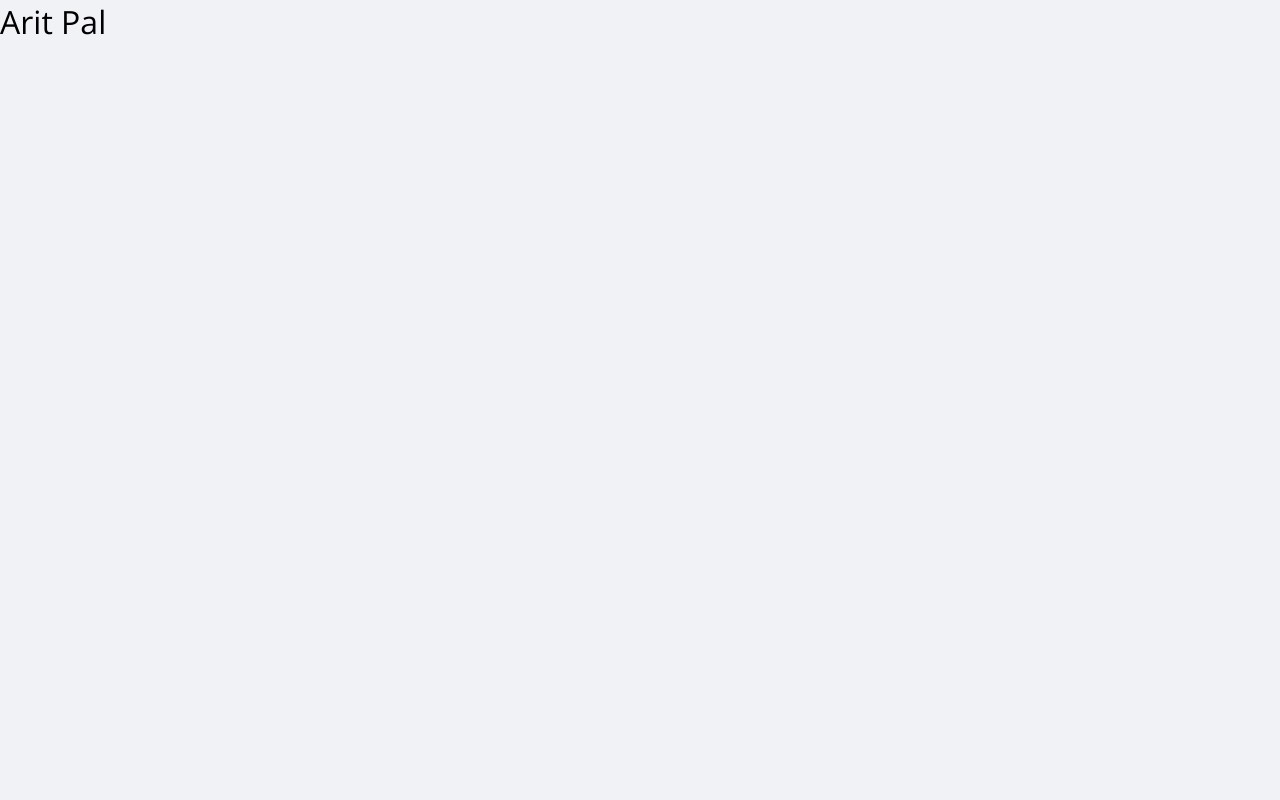
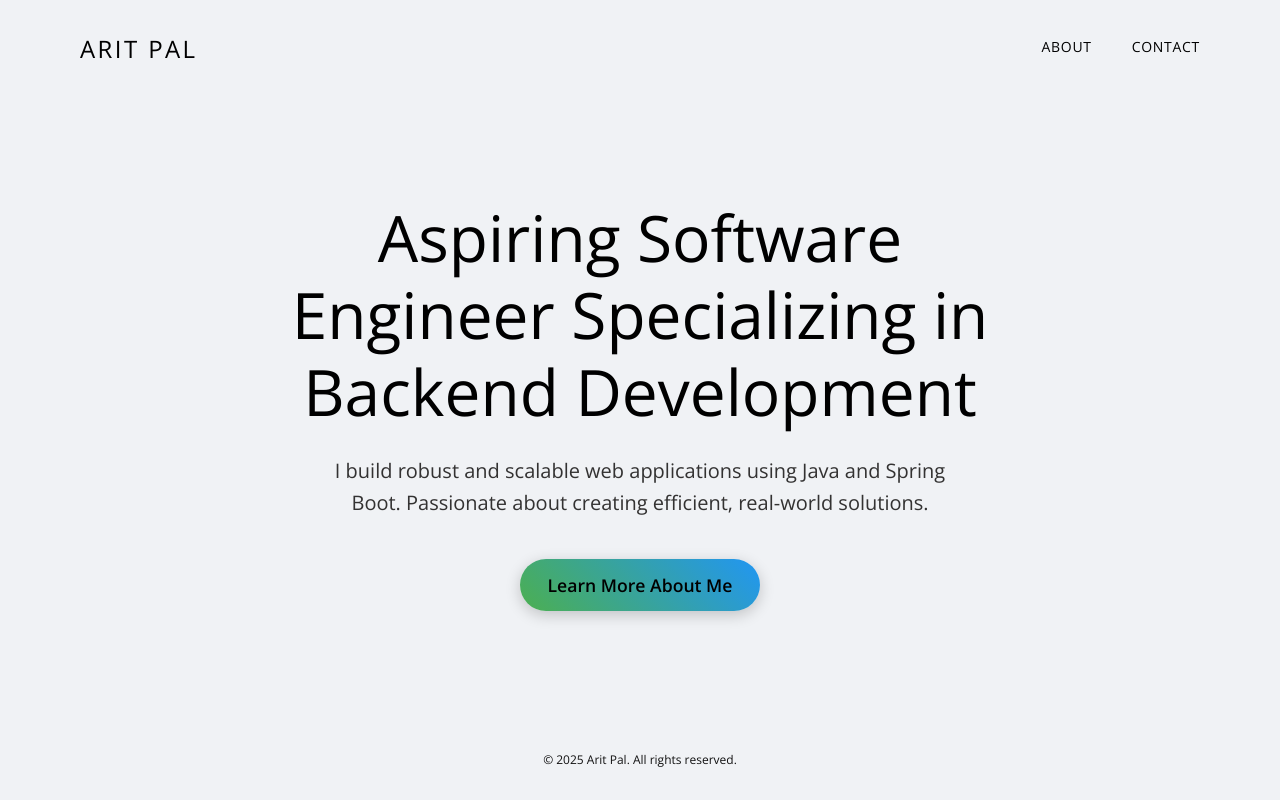
Before and after one commit to arit-pal/Personal-Website, a React (Vite) app: page / in a window 1280 px wide. Built offline with nearby package versions, Linux system fonts and the light colour scheme.

Commit message:
done: home page design

```diff
--- /dev/null
+++ b/src/pages/Home/Home.css
@@ -0,0 +1,187 @@
+body {
+    margin: 0;
+    background-color: #f0f2f5;
+    color: #121212;
+}
+
+a {
+    color: inherit;
+    text-decoration: none;
+}
+
+.home-page-container {
+    display: flex;
+    flex-direction: column;
+    min-height: 100vh;
+    box-sizing: border-box;
+}
+
+.header {
+    width: 100%;
+    padding: 2rem 1.5rem;
+    box-sizing: border-box;
+}
+
+.header-container {
+    display: flex;
+    justify-content: space-between;
+    align-items: center;
+    max-width: 1280px;
+    margin: 0 auto;
+}
+
+.brand-name {
+    font-size: 1.5rem;
+    font-weight: 700;
+    letter-spacing: 0.1em;
+}
+
+.navigation {
+    display: flex;
+    align-items: center;
+    gap: 1.5rem;
+    font-size: 0.875rem;
+    letter-spacing: 0.05em;
+    font-weight: 500;
+}
+
+.nav-link {
+    transition: color 0.3s ease;
+    padding-bottom: 0.25rem;
+}
+
+.nav-link:hover {
+    color: #333232;
+}
+
+.home-main-content {
+    flex-grow: 1;
+    display: flex;
+    align-items: center;
+    justify-content: center;
+    text-align: center;
+    padding: 4rem 1.5rem;
+    box-sizing: border-box;
+}
+
+.home-main-content-container {
+    max-width: 800px;
+    width: 100%;
+}
+
+.main-headline {
+    font-size: 2.5rem;
+    font-weight: 300;
+    margin-top: 0;
+    margin-bottom: 1.5rem;
+    line-height: 1.2;
+}
+
+.main-subheadline {
+    font-size: 1.125rem;
+    color: #333232;
+    margin-bottom: 2.5rem;
+    line-height: 1.6;
+    max-width: 650px;
+    margin-left: auto;
+    margin-right: auto;
+}
+
+.cta-button {
+    display: inline-block;
+    background: linear-gradient(45deg, #4CAF50, #2196F3);
+    color: #ffffff;
+    padding: 14px 28px;
+    border-radius: 50px;
+    text-decoration: none;
+    font-size: 1.1rem;
+    font-weight: 600;
+    cursor: pointer;
+    border: none;
+    box-shadow: 0 4px 15px rgba(0, 0, 0, 0.2);
+    transition: all 0.3s ease;
+    position: relative;
+    overflow: hidden;
+}
+
+.cta-button:hover {
+    transform: translateY(-3px) scale(1.02);
+    box-shadow: 0 8px 20px rgba(0, 0, 0, 0.3);
+    background: linear-gradient(45deg, #2196F3, #4CAF50);
+}
+
+.cta-button:active {
+    transform: translateY(0) scale(0.98);
+    box-shadow: 0 2px 10px rgba(0, 0, 0, 0.2);
+}
+
+.cta-button::before {
+    content: '';
+    position: absolute;
+    top: 50%;
+    left: 50%;
+    width: 0;
+    height: 0;
+    background: rgba(255, 255, 255, 0.2);
+    border-radius: 50%;
+    opacity: 0;
+    transform: translate(-50%, -50%);
+    transition: width 0.5s ease, height 0.5s ease, opacity 0.5s ease;
+    z-index: 0;
+}
+
+.cta-button:hover::before {
+    width: 200%;
+    height: 200%;
+    opacity: 1;
+}
+
+.footer {
+    width: 100%;
+    padding: 2rem 1.5rem;
+    box-sizing: border-box;
+}
+
+.footer-container {
+    max-width: 1280px;
+    margin: 0 auto;
+    text-align: center;
+    font-size: 0.75rem;
+    color: #333232;
+}
+
+@media (min-width: 640px) {
+
+    .header,
+    .home-main-content,
+    .footer {
+        padding-left: 3rem;
+        padding-right: 3rem;
+    }
+
+    .navigation {
+        gap: 2.5rem;
+    }
+
+    .main-headline {
+        font-size: 3.5rem;
+    }
+
+    .main-subheadline {
+        font-size: 1.25rem;
+    }
+}
+
+@media (min-width: 768px) {
+
+    .header,
+    .home-main-content,
+    .footer {
+        padding-left: 5rem;
+        padding-right: 5rem;
+    }
+
+    .main-headline {
+        font-size: 4rem;
+    }
+}
--- a/src/pages/Home/Home.jsx
+++ b/src/pages/Home/Home.jsx
@@ -1,8 +1,41 @@
+import { Link } from "react-router-dom";
+import "./Home.css";
+
 const Home = () => {
     return (
-        <>
-            <h1>Arit Pal</h1>
-        </>
+        <div className="home-page-container">
+            <header className="header">
+                <div className="header-container">
+                    <div className="brand-name">
+                        <a href="/">ARIT PAL</a>
+                    </div>
+                    <nav className="navigation">
+                        <Link to="/about" className="nav-link">ABOUT</Link>
+                        <a href="mailto:arit.sde@proton.me" className="nav-link">CONTACT</a>
+                    </nav>
+                </div>
+            </header>
+
+            <main className="home-main-content">
+                <div className="home-main-content-container">
+                    <h1 className="main-headline">
+                        Aspiring Software Engineer Specializing in Backend Development
+                    </h1>
+                    <p className="main-subheadline">
+                        I build robust and scalable web applications using Java and Spring Boot. Passionate about creating efficient, real-world solutions.
+                    </p>
+                    <Link to="/about" className="cta-button">
+                        Learn More About Me
+                    </Link>
+                </div>
+            </main>
+
+            <footer className="footer">
+                <div className="footer-container">
+                    <p>© 2025 Arit Pal. All rights reserved.</p>
+                </div>
+            </footer>
+        </div>
     );
 };
 
```
